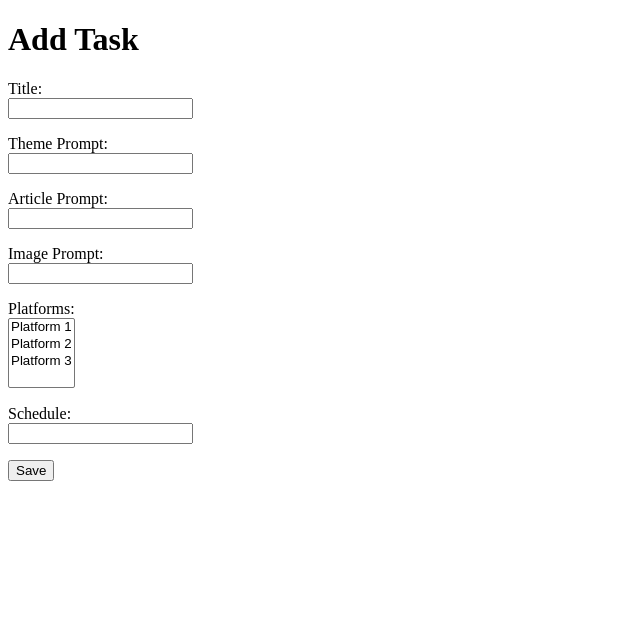
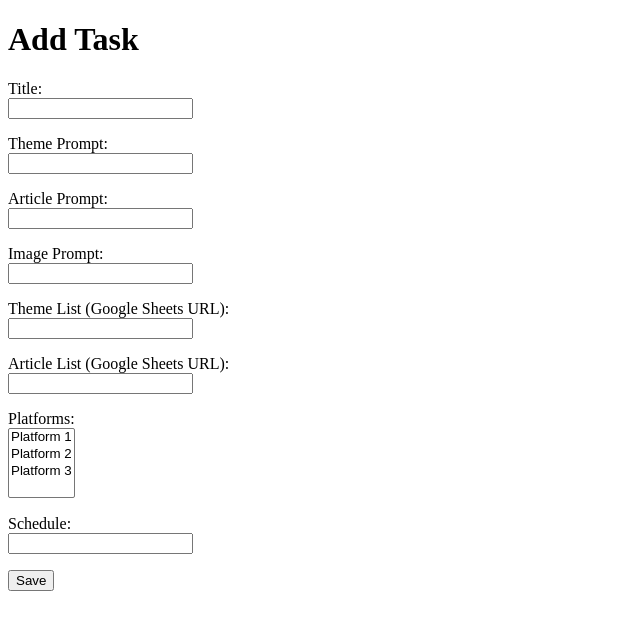
Before and after one commit to MMark-ii/TaskManager, a Flask app: template app/tasks/templates/tasks/add.html in a window 1280 px wide. Shown: the top 630 px of the page, without its empty margins (0-640 px from the left). Run offline with Flask 3, Linux system fonts and the light colour scheme; the template is opened without the code that fills it, so the values that code supplies are empty.

Commit message:
first_commit

```diff
--- a/app/tasks/models.py
+++ b/app/tasks/models.py
@@ -7,6 +7,8 @@ class Task(db.Model):
     theme_prompt = db.Column(db.Text)
     article_prompt = db.Column(db.Text)
     image_prompt = db.Column(db.Text)
+    theme_list = db.Column(db.String(200))
+    article_list = db.Column(db.String(200))
     platforms = db.Column(db.JSON)
     schedule = db.Column(db.String(50))
     created_at = db.Column(db.DateTime, default=datetime.utcnow)
--- a/app/tasks/routes.py
+++ b/app/tasks/routes.py
@@ -19,6 +19,8 @@ def add_task():
         theme_prompt = request.form['theme_prompt']
         article_prompt = request.form['article_prompt']
         image_prompt = request.form['image_prompt']
+        theme_list = request.form['theme_list']
+        article_list = request.form['article_list']
         platforms = request.form.getlist('platforms')
         schedule = request.form['schedule']
         new_task = Task(
@@ -26,6 +28,8 @@ def add_task():
             theme_prompt=theme_prompt,
             article_prompt=article_prompt,
             image_prompt=image_prompt,
+            theme_list=theme_list,
+            article_list=article_list,
             platforms=platforms,
             schedule=schedule
         )
--- a/app/tasks/templates/tasks/add.html
+++ b/app/tasks/templates/tasks/add.html
@@ -25,6 +25,14 @@
             <input type="text" name="image_prompt" id="image_prompt" required>
         </p>
         <p>
+            <label for="theme_list">Theme List (Google Sheets URL):</label><br>
+            <input type="url" name="theme_list" id="theme_list" required>
+        </p>
+        <p>
+            <label for="article_list">Article List (Google Sheets URL):</label><br>
+            <input type="url" name="article_list" id="article_list" required>
+        </p>
+        <p>
             <label for="platforms">Platforms:</label><br>
             <select name="platforms" id="platforms" multiple required>
                 <option value="Platform 1">Platform 1</option>
```
